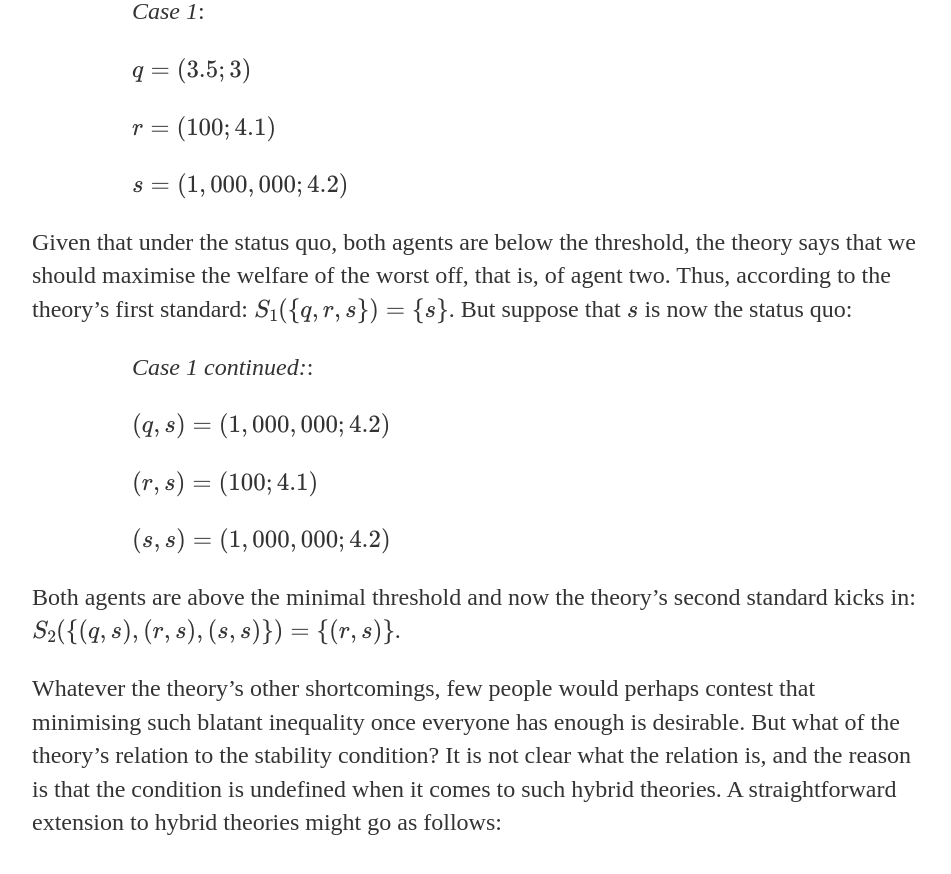
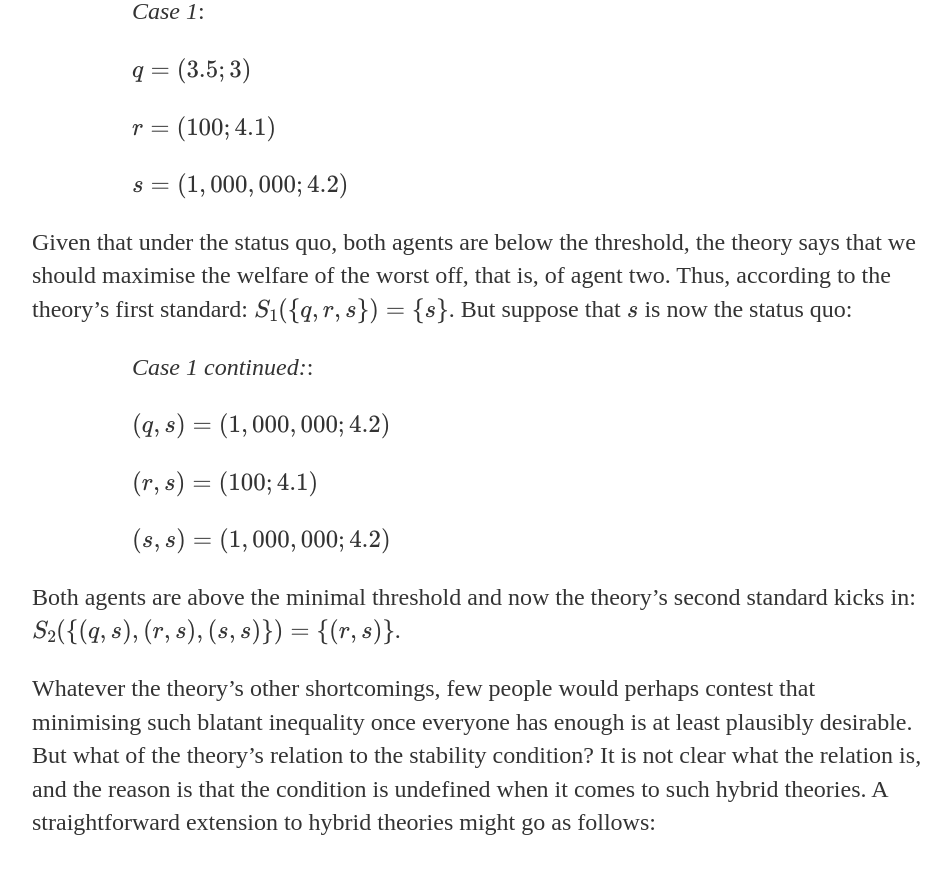
Before and after one commit to uzunovam/uzunovam, a Jekyll site: the page built from _posts/2020-04-28-anders-herlitz-on-unstable-choices.md, in a window 1280 px wide and 900 px high, scrolled down 6952 px. Shown: the top 874 px of the window, without its empty margins (160-1111 px from the left). Built offline with Jekyll 4.4.1, drawn with Linux system fonts in a browser that asks for light colours.

Commit message:
Update 2020-04-28-anders-herlitz-on-unstable-choices.md

```diff
--- a/_posts/2020-04-28-anders-herlitz-on-unstable-choices.md
+++ b/_posts/2020-04-28-anders-herlitz-on-unstable-choices.md
@@ -106,4 +106,4 @@ that the act of choosing a maximal alternative alone can revert whether this cho
 
 <p>Both agents are above the minimal threshold and now the theory’s second standard kicks in: \(S_{2}(\{(q, s), (r,s), (s, s)\}) = \{(r, s)\}\).</p>
 
-<p>Whatever the theory’s other shortcomings, few people would perhaps contest that minimising such blatant inequality once everyone has enough is desirable. But what of the theory’s relation to the stability condition? It is not clear what the relation is, and the reason is that the condition is undefined when it comes to such hybrid theories. A straightforward extension to hybrid theories might go as follows:</p>
+<p>Whatever the theory’s other shortcomings, few people would perhaps contest that minimising such blatant inequality once everyone has enough is at least plausibly desirable. But what of the theory’s relation to the stability condition? It is not clear what the relation is, and the reason is that the condition is undefined when it comes to such hybrid theories. A straightforward extension to hybrid theories might go as follows:</p>
```
